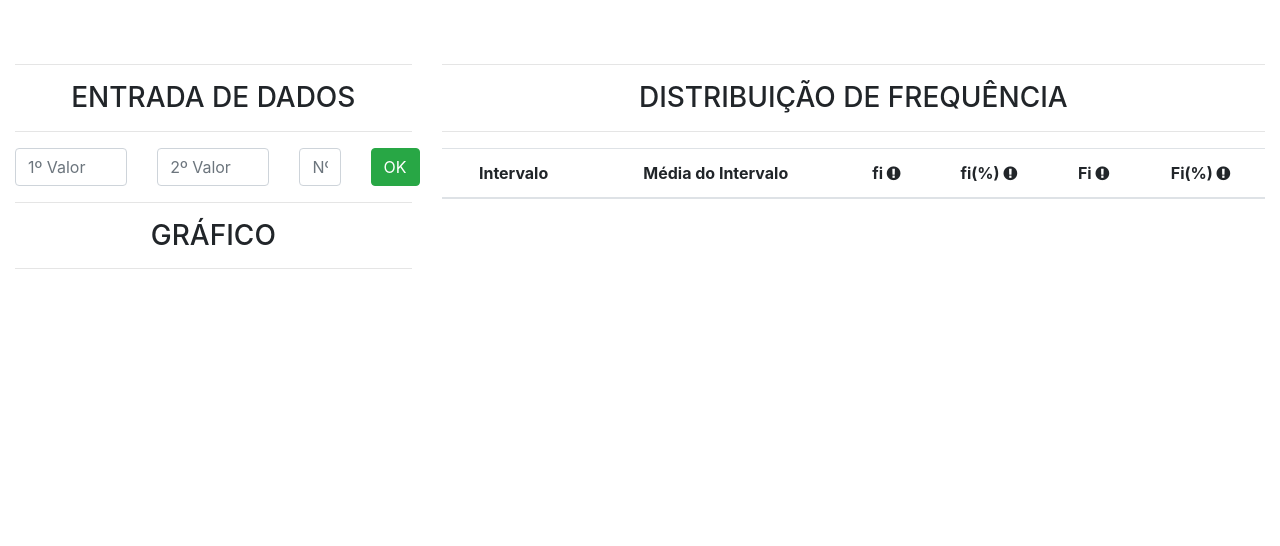
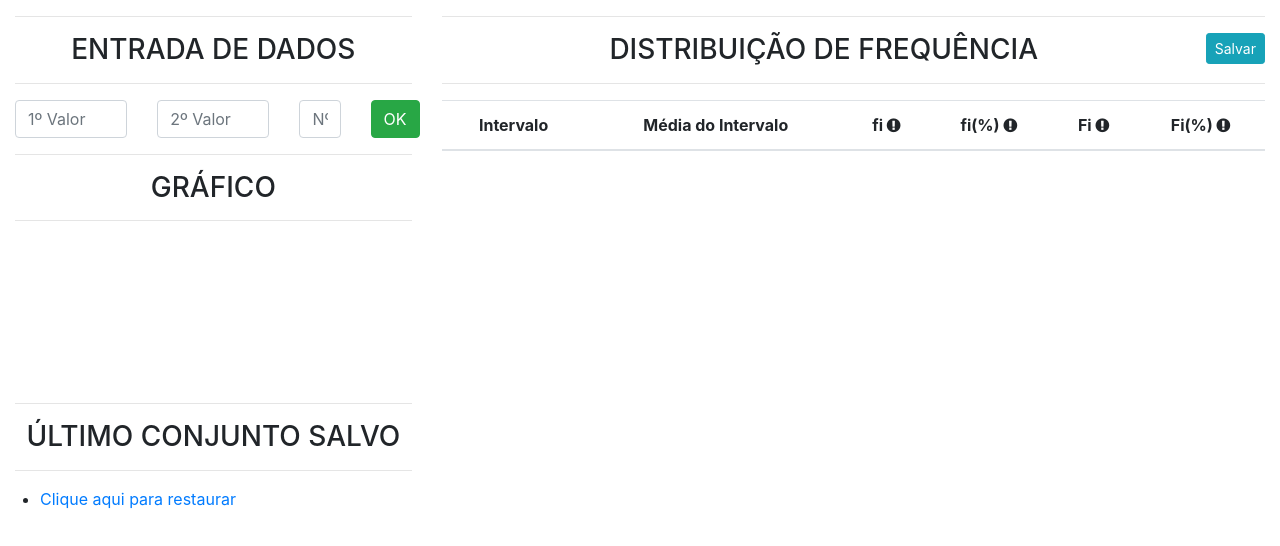
Before and after one commit to luiscovelo/dist-frequencia, a plain HTML site: page index.html in a window 1280 px wide. Drawn offline with nearby package versions, Linux system fonts and the light colour scheme.

Commit message:
Opção para salvar o ultimo conjunto informado e opção para restaurar o conjunto

```diff
--- a/index.html
+++ b/index.html
@@ -21,7 +21,7 @@
 </head>
 <body>
 
-	<div class="col-md-12 mt-5">
+	<div class="col-md-12">
 		<div class="row">
 			<div class="col-md-4">
 				<hr>
@@ -59,10 +59,27 @@
 					<canvas id="graf-ogiva"></canvas>
 				</div>
 
+				<hr>
+				<h3>Último conjunto salvo</h3>
+				<hr>
+
+				<div class="row">
+					<ul>
+						<li>
+							<a href="#" onclick="restaurar()">
+								Clique aqui para restaurar
+							</a>
+						</li>
+					</ul>
+				</div>
+
 			</div>
 			<div class="col-md-8">
 				<hr>
-				<h3>Distribuição de Frequência</h3>
+				<h3>
+					Distribuição de Frequência
+					<button class="btn btn-info btn-sm pull-right" onclick="salvar()">Salvar</button>
+				</h3>
 				<hr>
 				<table class="table">
 					<thead>
--- a/js/main.js
+++ b/js/main.js
@@ -9,7 +9,9 @@ let MapaObjeto = {
 	Fi_percent: [],
 }
 
-function init(){
+function init(conjuntoSaved = 0){
+
+	if(conjuntoSaved==0){
 
 	MapaObjeto.mediaDosIntervalos    = obterMediaDosValores();
 	MapaObjeto.totalItens            = obterTotalDeItens();
@@ -19,7 +21,14 @@ function init(){
 	MapaObjeto.mediaTotalDosIntervalos = obterMediaTotalDosValores();
 
 	render(MapaObjeto);
+
+	}else{
+		MapaObjeto = conjuntoSaved;
+		render(MapaObjeto);
+	}
+
 	grafico_ogiva();
+
 }
 
 function obterMediaDosValores( { intervaloDeValores } = MapaObjeto ){
@@ -199,3 +208,32 @@ function grafico_ogiva(){
 	});
 
 }
+
+function restaurar(){
+
+	let conjunto = localStorage.getItem("MapaObjeto");
+	conjunto = JSON.parse(conjunto);
+
+	init(conjunto.obj);
+
+}
+
+function salvar(){
+
+	let nome = prompt("Para salvar, informe um nome para os dados:");
+
+	if(nome==null){
+		return false;
+	}else if(nome==''){
+		alert("Você deve informar um nome para salvar.");
+		return false;
+	}
+
+	let MapaObjetoSave = {
+		nome: nome,
+		obj: MapaObjeto
+	}
+
+	localStorage.setItem("MapaObjeto", JSON.stringify(MapaObjetoSave));
+
+}
```
